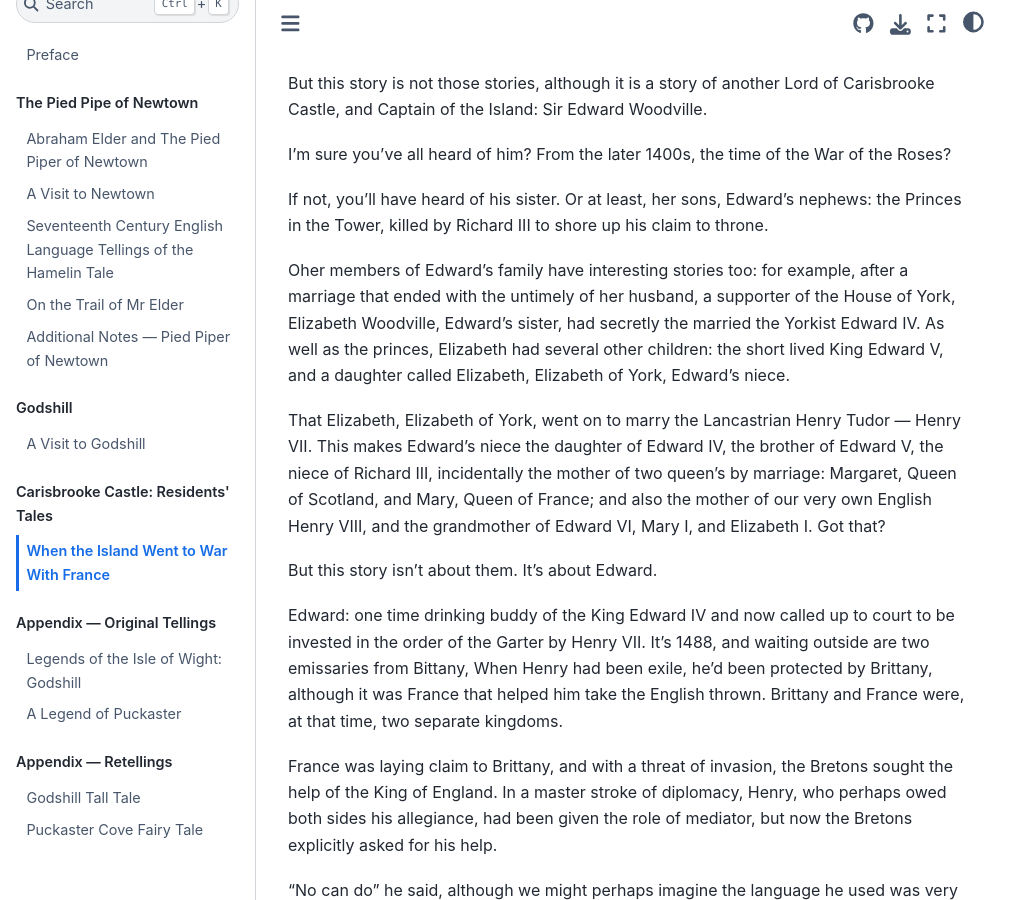
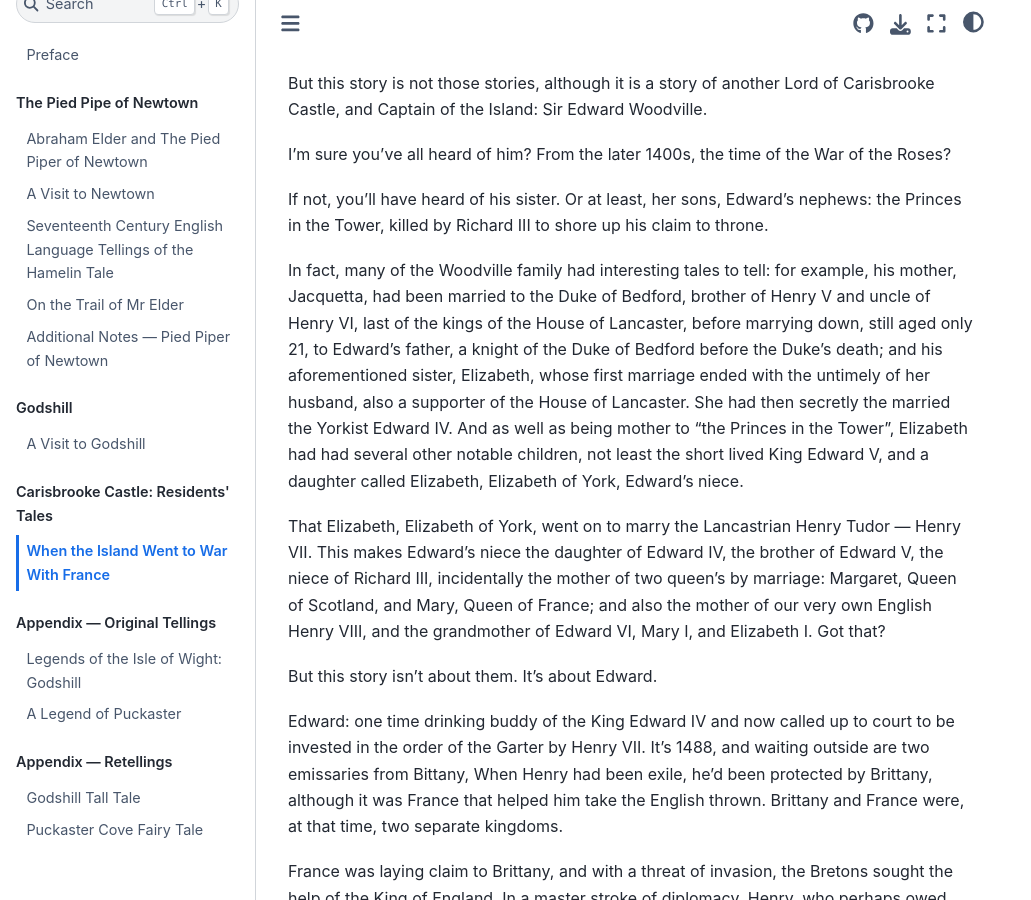
Before and after one commit to psychemedia/island-storynotes, a Jupyter Book: the page built from edward-woodville.md, in a window 1280 px wide and 900 px high, scrolled down 607 px. Shown: the whole window, without its empty margins (0-1031 px from the left). Built offline with Jupyter Book 1.0.4 settings and Sphinx 7.4.7 and the Sphinx Book theme 1.1.4, drawn with Linux system fonts in a browser that asks for light colours.

Commit message:
Update edward-woodville.md

```diff
--- a/edward-woodville.md
+++ b/edward-woodville.md
@@ -14,7 +14,7 @@ I'm sure you've all heard of him? From the later 1400s, the time of the War of t
 
 If not, you'll have heard of his sister. Or at least, her sons, Edward's nephews: the Princes in the Tower, killed by Richard III to shore up his claim to throne.
 
-Oher members of Edward's family have interesting stories too: for example, after a marriage that ended with the untimely of her husband, a supporter of the House of York, Elizabeth Woodville, Edward's sister, had secretly the married the Yorkist Edward IV. As well as the princes, Elizabeth had several other children: the short lived King Edward V, and a daughter called Elizabeth, Elizabeth of York, Edward's niece.
+In fact, many of the Woodville family had interesting tales to tell: for example, his mother, Jacquetta, had been married to the Duke of Bedford, brother of Henry V and uncle of Henry VI, last of the kings of the House of Lancaster, before marrying down, still aged only 21, to Edward's father, a knight of the Duke of Bedford before the Duke's death; and his aforementioned sister, Elizabeth, whose first marriage ended with the untimely of her husband, also a supporter of the House of Lancaster. She had then secretly the married the Yorkist Edward IV. And as well as being mother to "the Princes in the Tower", Elizabeth had had several other notable children, not least the short lived King Edward V, and a daughter called Elizabeth, Elizabeth of York, Edward's niece.
 
 That Elizabeth, Elizabeth of York, went on to marry the Lancastrian Henry Tudor — Henry VII. This makes Edward's niece the daughter of Edward IV, the brother of Edward V, the niece of Richard III, incidentally the mother of two queen's by marriage: Margaret, Queen of Scotland, and Mary, Queen of France; and also the mother of our very own English Henry VIII, and the grandmother of Edward VI, Mary I, and Elizabeth I. Got that?
 
```
